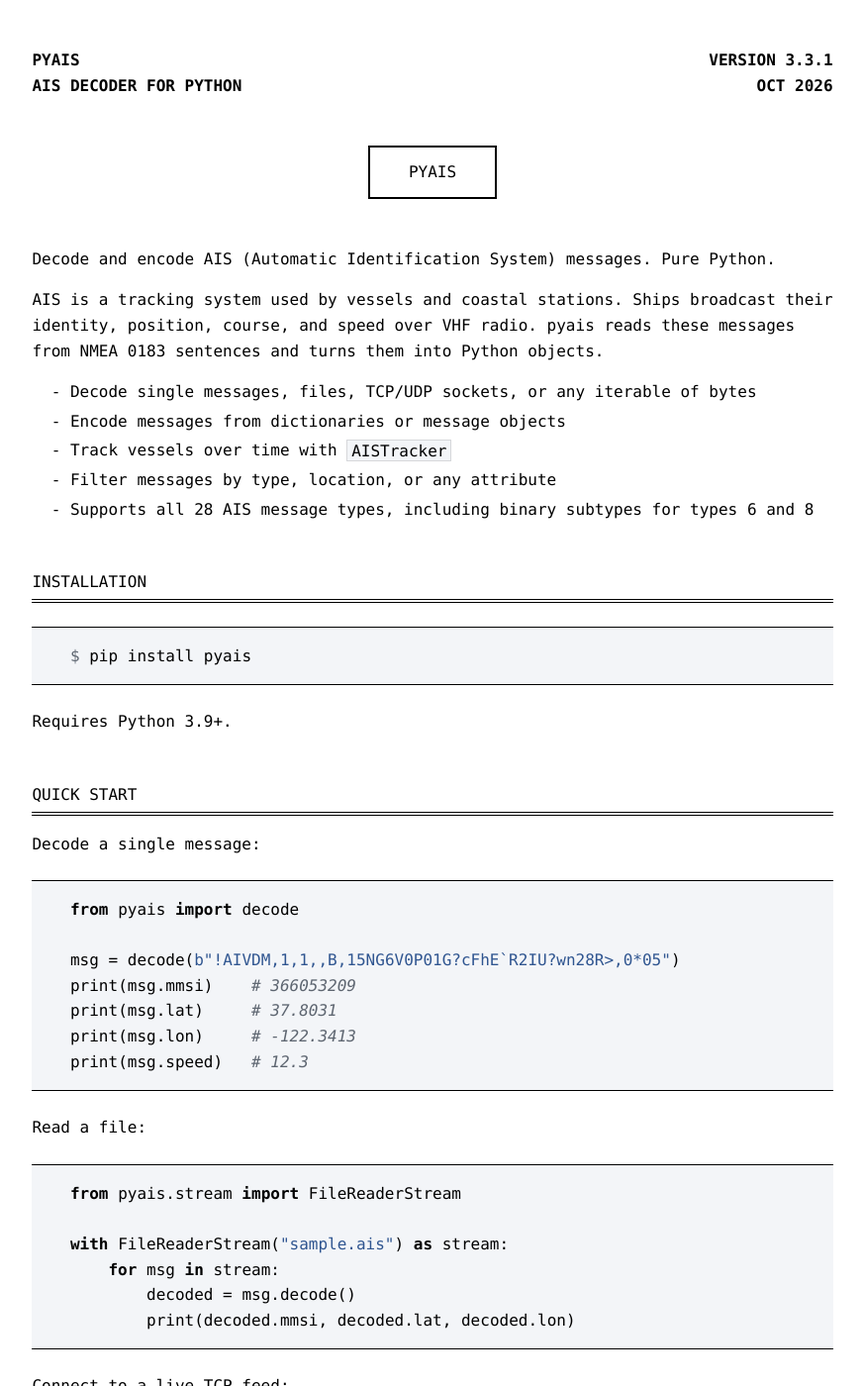
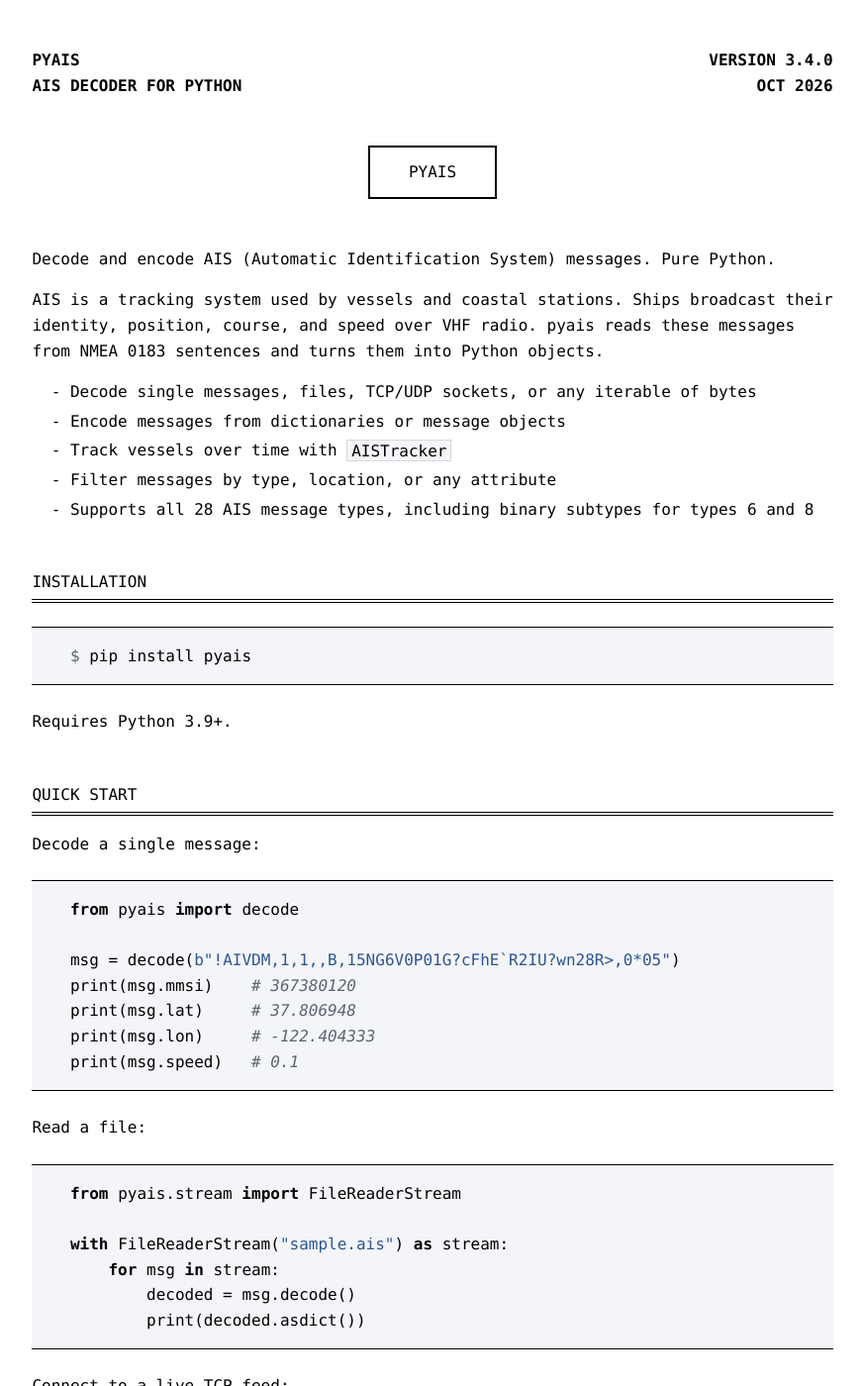
Before and after one commit to M0r13n/pyais, a Sphinx documentation site: the page built from docs/index.rst, in a window 1280 px wide and 1400 px high. Shown: the whole window at 99% size, without its empty margins (203-1076 px from the left). Built offline with Sphinx 7.4.7, drawn with Linux system fonts in a browser that asks for light colours.

Commit message:
fix: examples

```diff
--- a/docs/index.rst
+++ b/docs/index.rst
@@ -32,10 +32,10 @@ Decode a single message:
    from pyais import decode
 
    msg = decode(b"!AIVDM,1,1,,B,15NG6V0P01G?cFhE`R2IU?wn28R>,0*05")
-   print(msg.mmsi)    # 366053209
-   print(msg.lat)     # 37.8031
-   print(msg.lon)     # -122.3413
-   print(msg.speed)   # 12.3
+   print(msg.mmsi)    # 367380120
+   print(msg.lat)     # 37.806948
+   print(msg.lon)     # -122.404333
+   print(msg.speed)   # 0.1
 
 Read a file:
 
@@ -46,7 +46,7 @@ Read a file:
    with FileReaderStream("sample.ais") as stream:
        for msg in stream:
            decoded = msg.decode()
-           print(decoded.mmsi, decoded.lat, decoded.lon)
+           print(decoded.asdict())
 
 Connect to a live TCP feed:
 
--- a/pyais/__init__.py
+++ b/pyais/__init__.py
@@ -6,7 +6,7 @@ from pyais.decode import decode
 from pyais.tracker import AISTracker, AISTrack
 
 __license__ = 'MIT'
-__version__ = '3.3.1'
+__version__ = '3.4.0'
 __author__ = 'Leon Morten Richter'
 
 __all__ = (
```
Also changed, not shown: CHANGELOG.txt (+9 -0 lines), docs/messages.rst (+4 -4 lines).
